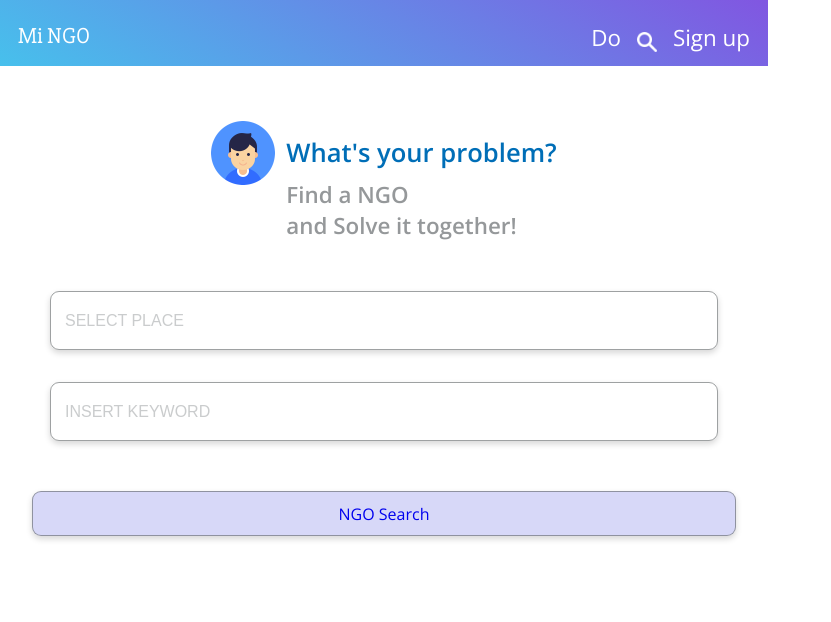
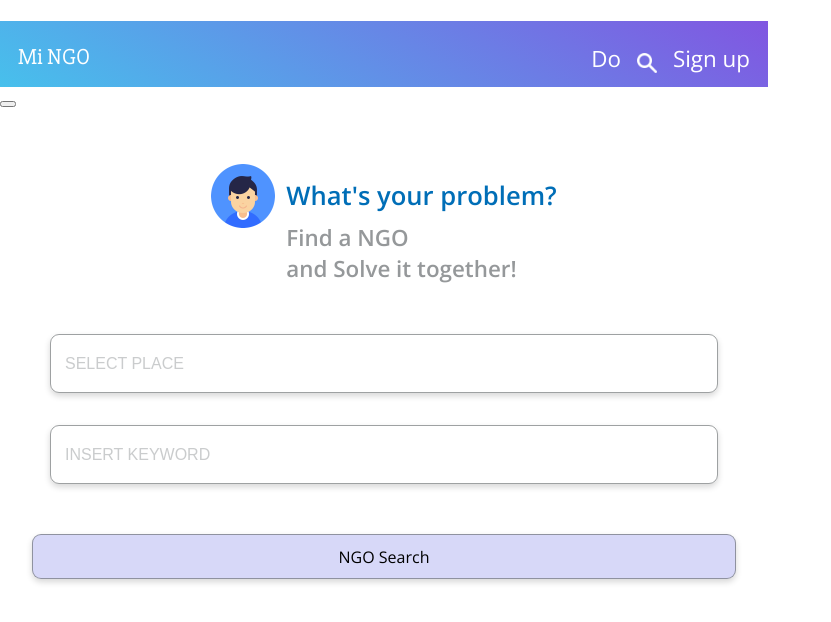
Before and after one commit to ryuina/MicroNgoWeb, a React (Create React App) app: page / in a window 1280 px wide. Shown: the top 622 px of the page, without its empty margins (0-831 px from the left). Built offline with nearby package versions, Linux system fonts and the light colour scheme.

Commit message:
buttonTest

```diff
--- a/package.json
+++ b/package.json
@@ -4,12 +4,15 @@
   "private": true,
   "dependencies": {
     "axios": "^0.16.2",
+    "history": "^4.6.3",
     "react": "^15.6.1",
     "react-dom": "^15.6.1",
     "react-flexbox-grid": "^1.1.3",
+    "react-redux": "^5.0.6",
     "react-router": "^4.1.2",
     "react-router-dom": "^4.1.2",
-    "react-scripts": "1.0.10"
+    "react-scripts": "1.0.10",
+    "redux": "^3.7.2"
   },
   "scripts": {
     "start": "react-scripts start",
--- a/src/Home.js
+++ b/src/Home.js
@@ -1,42 +1,78 @@
 import React from 'react';
 
 import { BrowserRouter, Route, Switch, Link } from 'react-router-dom';
-import TopNav from './TopNav.js';
+import { Redirect } from 'react-router';
 import MicroNgoMy from './My.js';
 import Chat_Bot from './Chat.js';
 import SearchResult from './SearchResult.js';
+import TopNav from './TopNav.js';
 
 import Search from './Search.js';
 
 
-class MicroNgoBody extends React.Component {
+class Home extends React.Component {
+
+	constructor(props) {
+		super(props);
+
+		this.state = {
+			keyword :'a',
+			place : 'b',
+			fetching : true,
+		};
+		this.onChange = this.onChange.bind(this);
+		this.onHandleChange = this.onHandleChange.bind(this);
+
+		this.search='b';
+	}
+
+	onChange(keyword, place) {
+		console.log(keyword);
+		console.log(place);
+		this.setState({
+			keyword: keyword,
+			place: place,
+			fetching: false
+		}, () => console.log(this.state.keyword));
+	}
+
+	onHandleChange() {
+		console.log('onchange');
+		this.props.onHandleChange();
+	}
+	componentWillUpdate() {
+		console.log('willUpdate');
+		console.log(this.state.keyword);
+	}
 
 	render() {
+		return(
 
+			<div>
+				<TopNav />
+				<button onClick={() => this.onHandleChange()}/>
+				<Switch>
+					<Route exact path="/" component={() =>
+						(this.state.fetching ?
+							(<Search onSubmit={(keyword, place) => this.onChange(keyword, place)}/>)
+							: (<SearchResult keyword={this.state.keyword} place={this.state.place}/>))}/>
+					<Route path="/my" component={MicroNgoMy}/>
+					<Route path='/search' component={() => (<SearchResult keyword={this.state.keyword} place={this.state.place}/>)}/>
+
+
+				</Switch>
+			</div>
+
+			);
+	}
+	/*
+	render() {
 		return (
 			<div>
-
-			<div className="search">
-				<Search/>
-			</div>
+			<Search onSubmit={(keyword, place) => this.onChange(keyword, place)}/>
 			</div>
 			);
 	}
-}
-
-
-class Home extends React.Component {
-	render() {
-		return(
-			<div>
-				<TopNav />
-				<Switch>
-					<Route exact path="/" component={MicroNgoBody}/>
-					<Route path="/my" component={MicroNgoMy}/>
-					<Route path="/search" component={SearchResult}/>
-				</Switch>
-			</div>
-			);
-	}
+*/
 }
 export default Home;
--- a/src/MakeNew.js
+++ b/src/MakeNew.js
@@ -5,6 +5,7 @@ import { browserHistory } from 'react-router'
 
 class MakeNew extends React.Component {
 	render() {
+		console.log(this.props);
 		return (
 			<div>
 				<div className='topNav'>
--- a/src/Search.js
+++ b/src/Search.js
@@ -13,14 +13,21 @@ class Search extends React.Component {
 		}
 		this.onPlaceInput = this.onPlaceInput.bind(this);
 		this.onKeywordInput = this.onKeywordInput.bind(this);
+		this.onSubmit = this.onSubmit.bind(this);
 
 	}
 
 	onPlaceInput() {
 		this.setState({place: this.refs.place.value});
+
 	}
 	onKeywordInput() {
 		this.setState({keyword: this.refs.keyword.value});
+	}
+	onSubmit() {
+		console.log('onSubmit');
+		this.props.onSubmit(this.state.keyword, this.state.place);
+
 	}
 	render() {
 		var searchLink = '/search?'+'keyword='+this.state.keyword+'&place='+this.state.place;
@@ -44,15 +51,16 @@ class Search extends React.Component {
 					<input type='text' placeholder='INSERT KEYWORD' ref="keyword" onChange={this.onKeywordInput}/>
 				</div>
 				</div>
-				<Link to={{ pathname: '/search', query: { keyword: this.state.keyword, place: this.state.place } }}>
-				<div className='submitSearch'>
+
+				<div className='submitSearch' onClick={() =>this.onSubmit()}>
 					NGO Search
 				</div>
-				</Link>
+
 
 			</div>
 			);
 	}
 }
+				//<Link to={{ pathname: {searchLink}, query: { keyword: this.state.keyword, place: this.state.place } }}>
 
 export default Search;
--- a/src/SearchResult.js
+++ b/src/SearchResult.js
@@ -11,23 +11,31 @@ class SearchResult extends React.Component {
         super();
         this.state = {
         	ngos : [],
-        	fetching: false,
+        	willMount: true,
         }
 
     }
 	fetchNGOInfo = async () => {
-		this.setState({
-            fetching: true // requesting..
-        });
+
         const ngos = await axios.get('http://45.32.37.119:8000/ngo'); //example
         this.setState({ ngos : ngos.data, fetching: false });
     }
+    /*
+    componentWillMount() {
+    	console.log(this.state);
+    	if (this.state.willMount) {
+    		this.setState({willMount: false, keyword : this.props.location.query.keyword, place: this.props.location.query.place})
+
+    	}
+    }
+*/
 
 	componentDidMount() {
         this.fetchNGOInfo();
     }
 
 	render() {
+		console.log(this.props);
 		return (
 			<div className='searchResult'>
 				<div className='searchInputs'>
@@ -35,8 +43,8 @@ class SearchResult extends React.Component {
 					<div className='resultString'>
 						<div className='stringIntro'>Here are NGOs talking about</div>
 						<div className='stringInputs'>
-							<div className='keyword'>keyword: {this.props.location.query.keyword}</div>
-							<div className='place'>place: {this.props.location.query.place}</div>
+							<div className='keyword'>keyword: {this.props.keyword}</div>
+							<div className='place'>place: {this.props.place}</div>
 						</div>
 					</div>
 				</div>
@@ -45,7 +53,7 @@ class SearchResult extends React.Component {
 					<div className='makeNewString'>
 						Wanna make new?
 					</div>
-					<Link to={{ pathname: '/new', query: { place: this.props.location.query.place } }}>
+					<Link to={{ pathname: '/new', query: { place: this.props.place } }}>
 					<div className='makeNewButton'>
 						<img src={require("./img/add.png")}></img>
 
--- a/src/index.js
+++ b/src/index.js
@@ -11,19 +11,20 @@ class MicroNgoRoot extends React.Component {
 	constructor() {
 		super();
 		this.state = {
-
-		}
+			name:'',
+		};
 	}
 
 	onHandleChange() {
-
+		this.setState({name:'string'});
+		console.log('d');
 	}
 	render() {
 		return (
 			<BrowserRouter>
 				<div>
-
-				<Route exact path="/" component={Home}/>
+				<h1>{this.state.name}</h1>
+				<Route exact path="/" component={ () => (<Home onHandleChange={() =>this.onHandleChange()} />)}/>
 				<Route path="/my" component={Home}/>
 				<Route path="/search" component={Home}/>
 				<Route exact path="/groups/:id" component={Timeline}/>
```
Also changed, not shown: src/App.js (added, +14 -0 lines).
